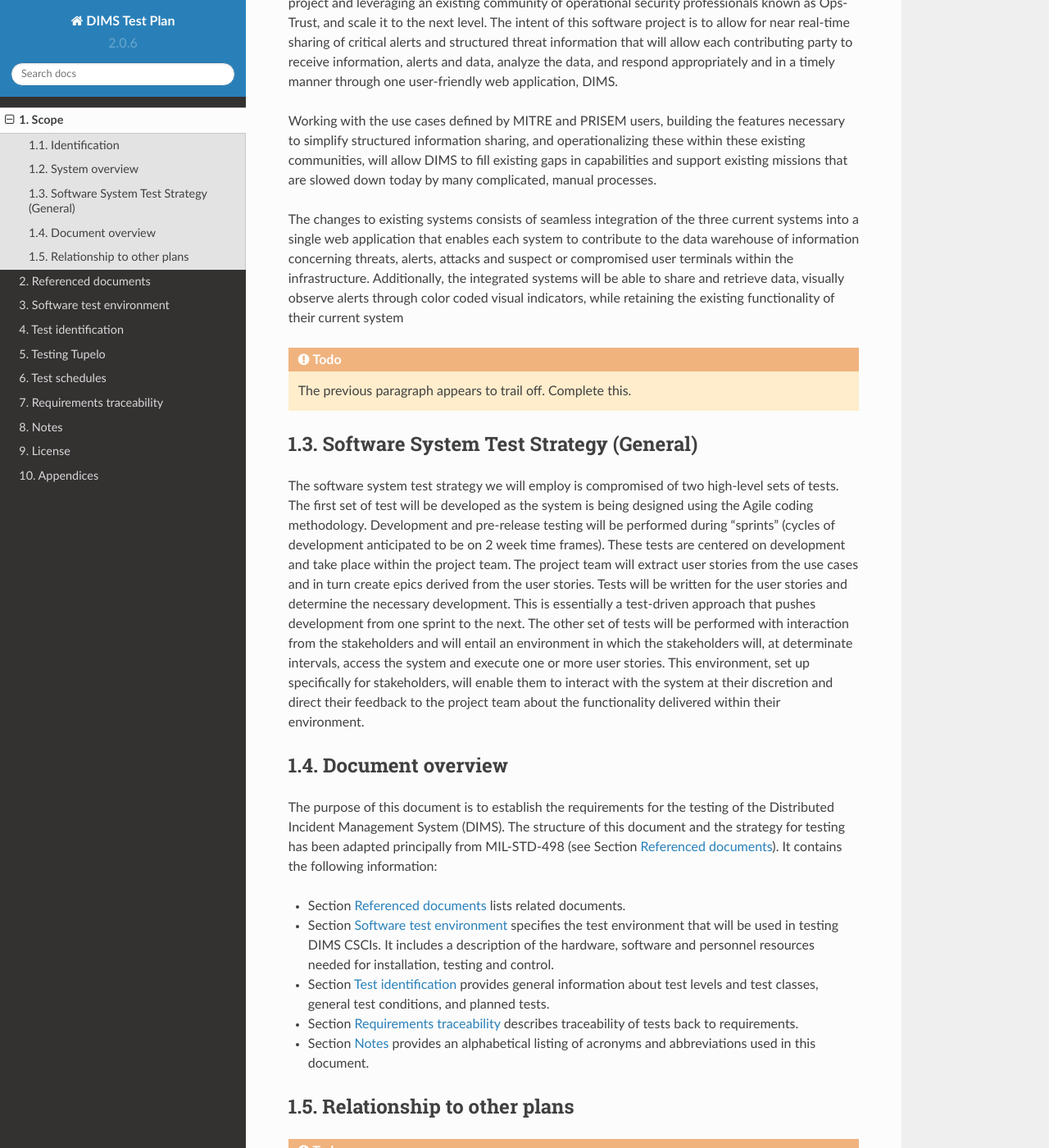
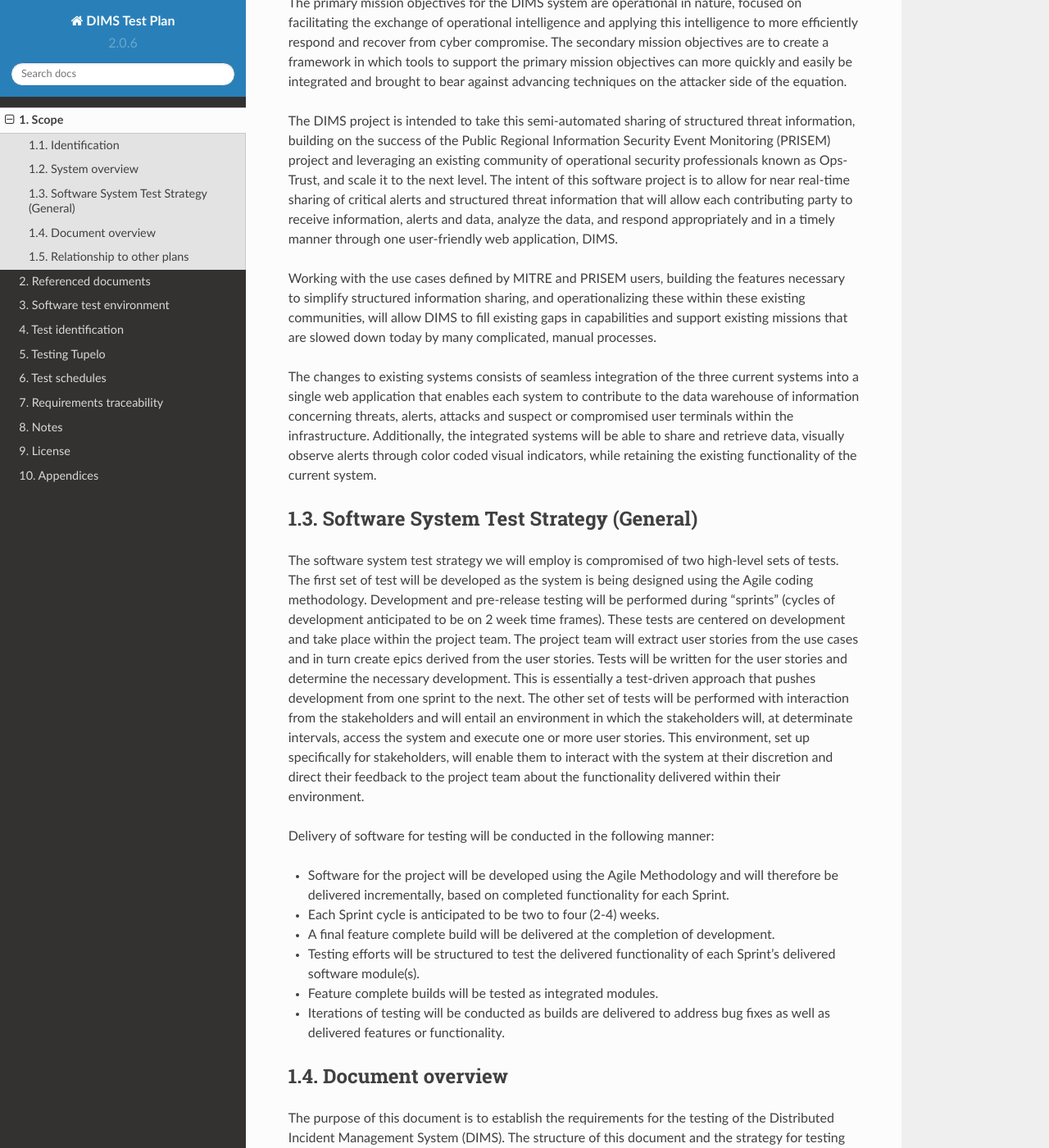
Before and after one commit to uw-dims/dims-tp, a Sphinx documentation site: the page built from source/scope.rst, in a window 1280 px wide and 1400 px high, scrolled down 1010 px. Shown: the whole window at 82% size. Built offline with Sphinx 7.4.7 and the Read the Docs theme 2.0.0, drawn with Linux system fonts in a browser that asks for light colours; some of the changed text lies outside the part shown.

Commit message:
Add more text to scope.rst

```diff
--- a/source/scope.rst
+++ b/source/scope.rst
@@ -2,12 +2,6 @@
 
 Scope
 =====
-
-.. todo::
-
-   This section shall be divided into the following paragraphs.
-
-..
 
 .. _identification:
 
@@ -31,6 +25,21 @@
 mitigation plans.  This plan will be utilized by the project team to properly
 scope, manage, and comprehend test efforts.  This test plan is specific to
 software, as defined within the statement of work.
+
+This Test Plan describes the Formal Qualification Test (FQT) activities and the
+environment in which those activities will take place for the DIMS deployed
+system. DIMS is composed of the following Computer Software Configuration Items (CSCIs):
+
+.. todo::
+
+   Do we agree these are the fundamental CSCI components?
+
+..
+
+#. Backend data stores CSCI
+#. Web application user interface CSCI
+#. Tupelo service CSCI
+
 
 .. _systemoverview:
 
@@ -72,14 +81,7 @@
 attacks and suspect or compromised user terminals within the infrastructure.
 Additionally, the integrated systems will be able to share and retrieve data,
 visually observe alerts through color coded visual indicators, while retaining
-the existing functionality of their current system
-
-
-.. todo::
-
-   The previous paragraph appears to trail off. Complete this.
-
-..
+the existing functionality of the current system.
 
 .. _swsystemteststrategy:
 
@@ -102,6 +104,24 @@
 stakeholders, will enable them to interact with the system at their discretion
 and direct their feedback to the project team about the functionality delivered
 within their environment.
+
+Delivery of software for testing will be conducted in the following manner:
+
++ Software for the project will be developed using the Agile Methodology and
+  will therefore be delivered incrementally, based on completed functionality
+  for each Sprint.
+
++ Each Sprint cycle is anticipated to be two to four (2-4) weeks.
+
++ A final feature complete build will be delivered at the completion of development.
+
++ Testing efforts will be structured to test the delivered functionality of
+  each Sprint's delivered software module(s).
+
++ Feature complete builds will be tested as integrated modules.
+
++ Iterations of testing will be conducted as builds are delivered to address
+  bug fixes as well as delivered features or functionality.
 
 .. _documentoverview:
 
```
Also changed, not shown: DIMS_SoftwareSystemTestPlan_v1.5.txt (+4 -14 lines).
